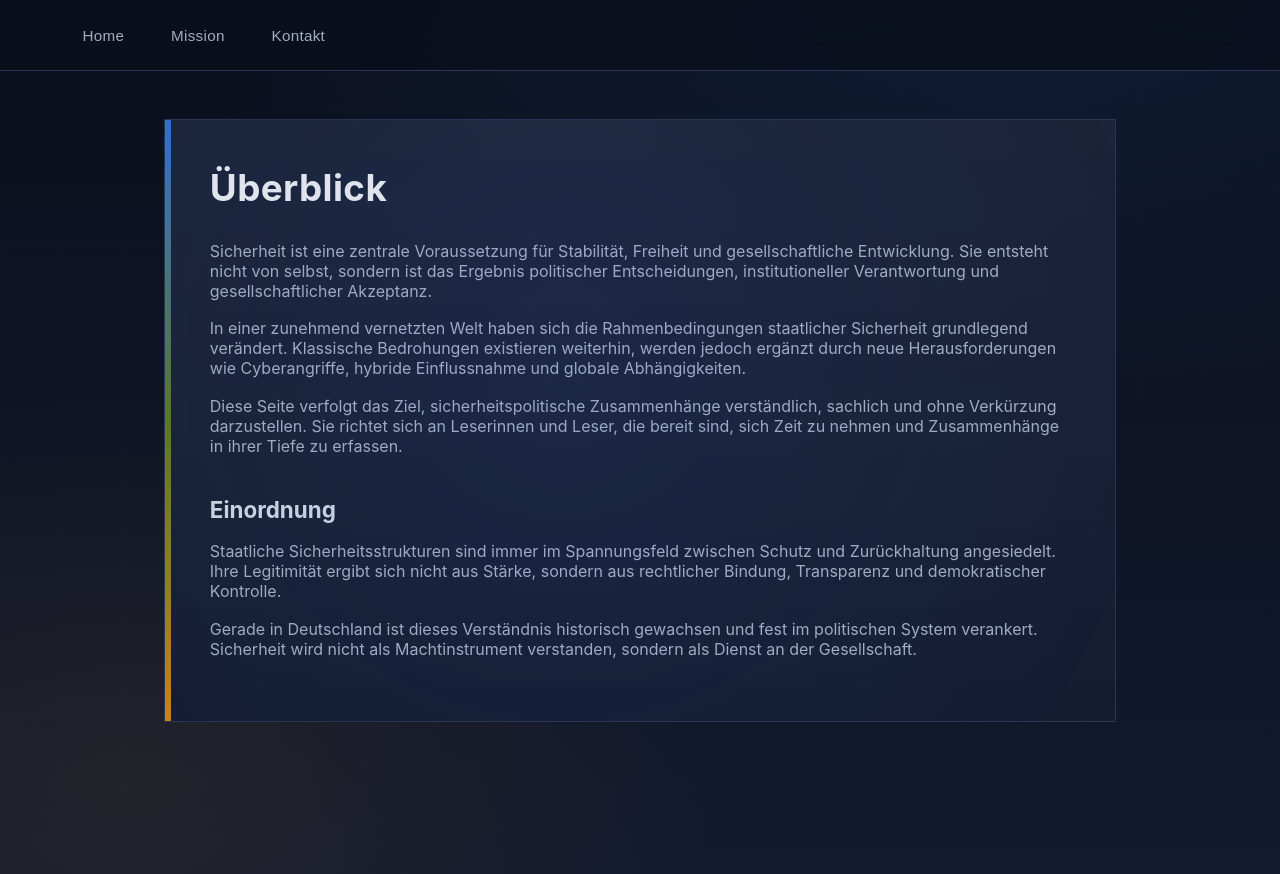
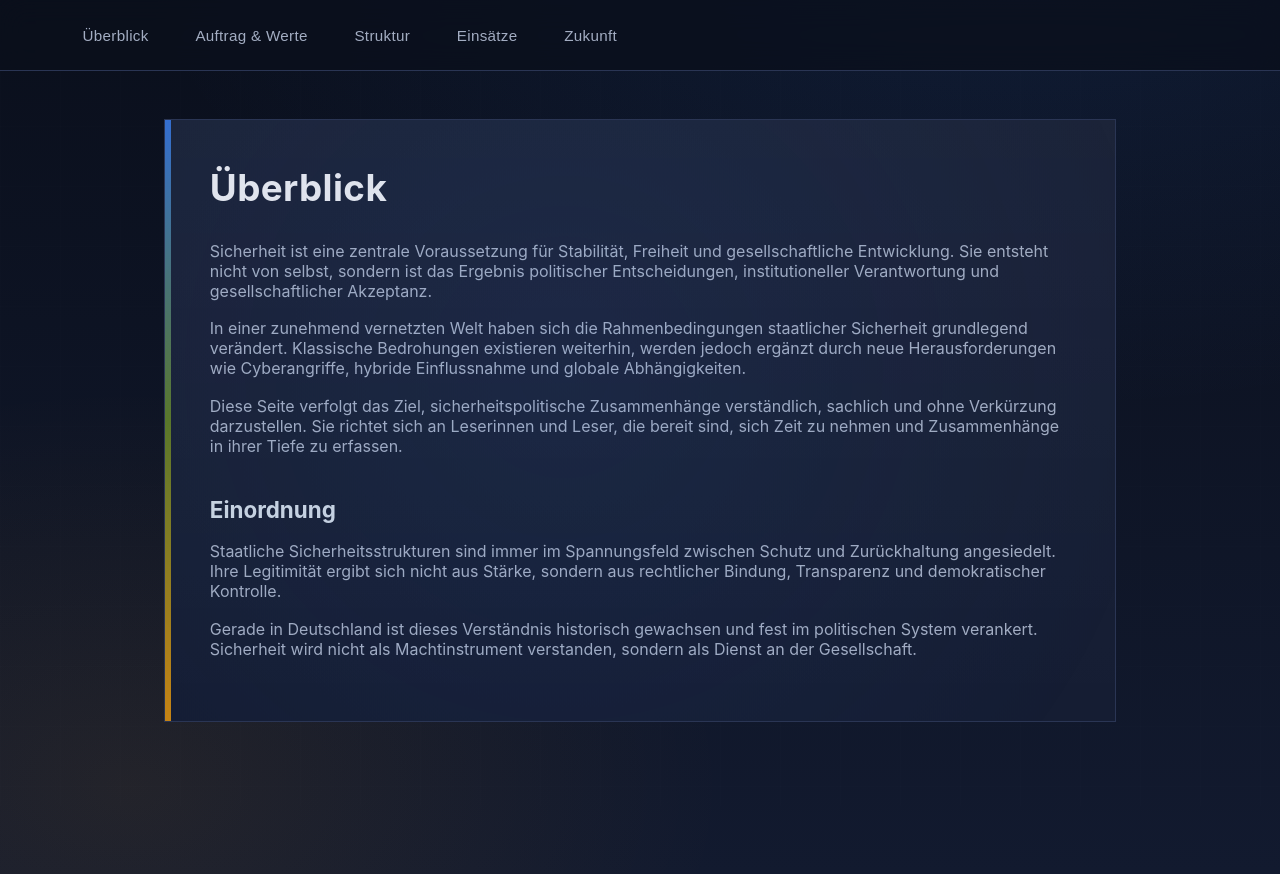
Before and after one commit to Raven1906/BundeswehrOriginal, a website: page public/index.html in a window 1280 px wide. Drawn offline with Linux system fonts and the light colour scheme.

Commit message:
Update index.html

```diff
--- a/public/index.html
+++ b/public/index.html
@@ -1,17 +1,19 @@
 <!DOCTYPE html>
 <html lang="de">
 <head>
-  <meta charset="UTF-8" />
-  <title>Bundeswehr Original</title>
-  <link rel="stylesheet" href="style.css" />
+  <meta charset="UTF-8">
+  <title>Sicherheit & Auftrag</title>
+  <link rel="stylesheet" href="style.css">
 </head>
 <body>
 
 <header>
   <nav>
-    <button data-page="home">Home</button>
-    <button data-page="mission">Mission</button>
-    <button data-page="kontakt">Kontakt</button>
+    <button data-page="overview">Überblick</button>
+    <button data-page="auftrag">Auftrag & Werte</button>
+    <button data-page="struktur">Struktur</button>
+    <button data-page="einsatz">Einsätze</button>
+    <button data-page="zukunft">Zukunft</button>
   </nav>
 </header>
 
```
